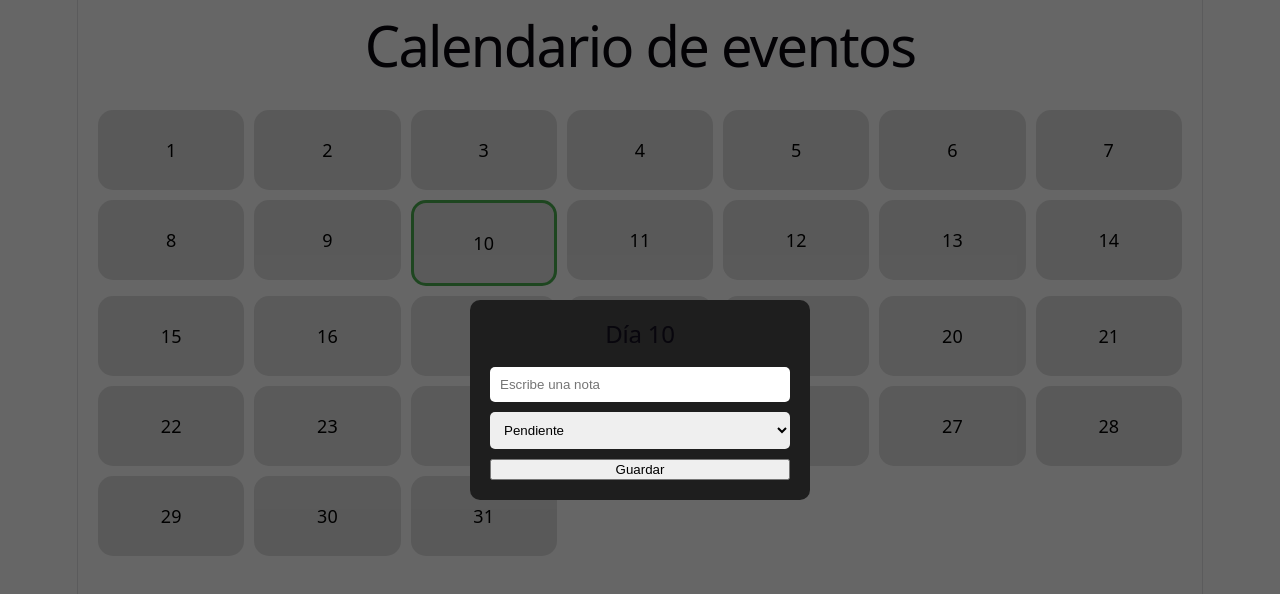
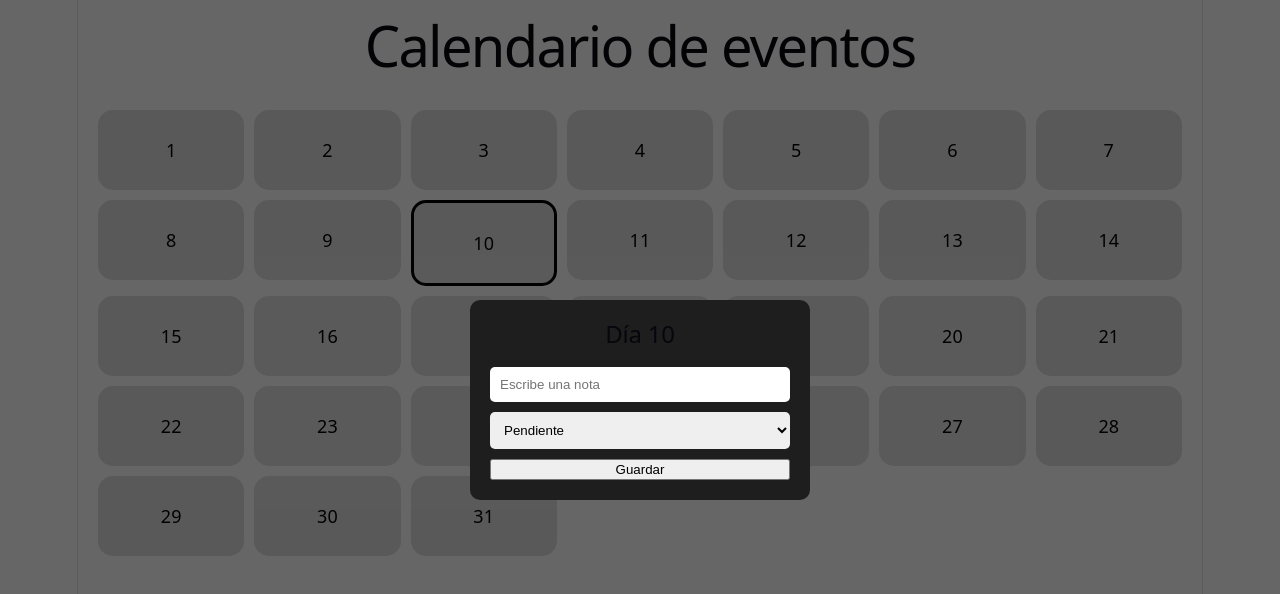
Before and after one commit to Johan1Avila/caledario-app, a React (Vite) app: page / in a window 1280 px wide. Both pictures are taken after a click on the element "10". Shown: the top 594 px of the page. Built offline with nearby package versions, Linux system fonts and the light colour scheme.

Commit message:
feat: add event storage and dynamic day coloring

```diff
--- a/src/components/Calendar.jsx
+++ b/src/components/Calendar.jsx
@@ -5,6 +5,7 @@ const Calendar = () => {
   const [note, setNote] = useState("");
   const [status, setStatus] = useState("pendiente");
   const [selectedDay, setSelectedDay] = useState(null);
+  const [events, setEvents] = useState({});
 
   const daysInMonth = new Date(2026, 2 + 1, 0).getDate();
   const days = [];
@@ -15,6 +16,17 @@ const Calendar = () => {
 
   const handleDayClick = (day) => {
     setSelectedDay(day);
+
+    const event = events[day];
+
+    if (event) {
+      setNote(event.note);
+      setStatus(event.status);
+    } else {
+      setNote("");
+      setStatus("pendiente");
+    }
+
     setShowModal(true);
   };
 
@@ -72,7 +84,14 @@ const Calendar = () => {
             className="day"
             style={{
               ...styles.day,
-              border: selectedDay === day ? "3px solid #4CAF50" : "none",
+              backgroundColor:
+                events[day]?.status === "confirmado"
+                  ? "#4CAF50"
+                  : events[day]?.status === "pendiente"
+                    ? "#FFC107"
+                    : "#E0E0E0",
+
+              border: selectedDay === day ? "3px solid #000" : "none",
             }}
             onClick={() => handleDayClick(day)}
           >
@@ -103,7 +122,18 @@ const Calendar = () => {
               <option value="confirmado">Confirmado</option>
             </select>
 
-            <button onClick={() => setShowModal(false)}>Guardar</button>
+            <button
+              onClick={() => {
+                setEvents({
+                  ...events,
+                  [selectedDay]: { note, status },
+                });
+
+                setShowModal(false);
+              }}
+            >
+              Guardar
+            </button>
           </div>
         </div>
       )}
```
